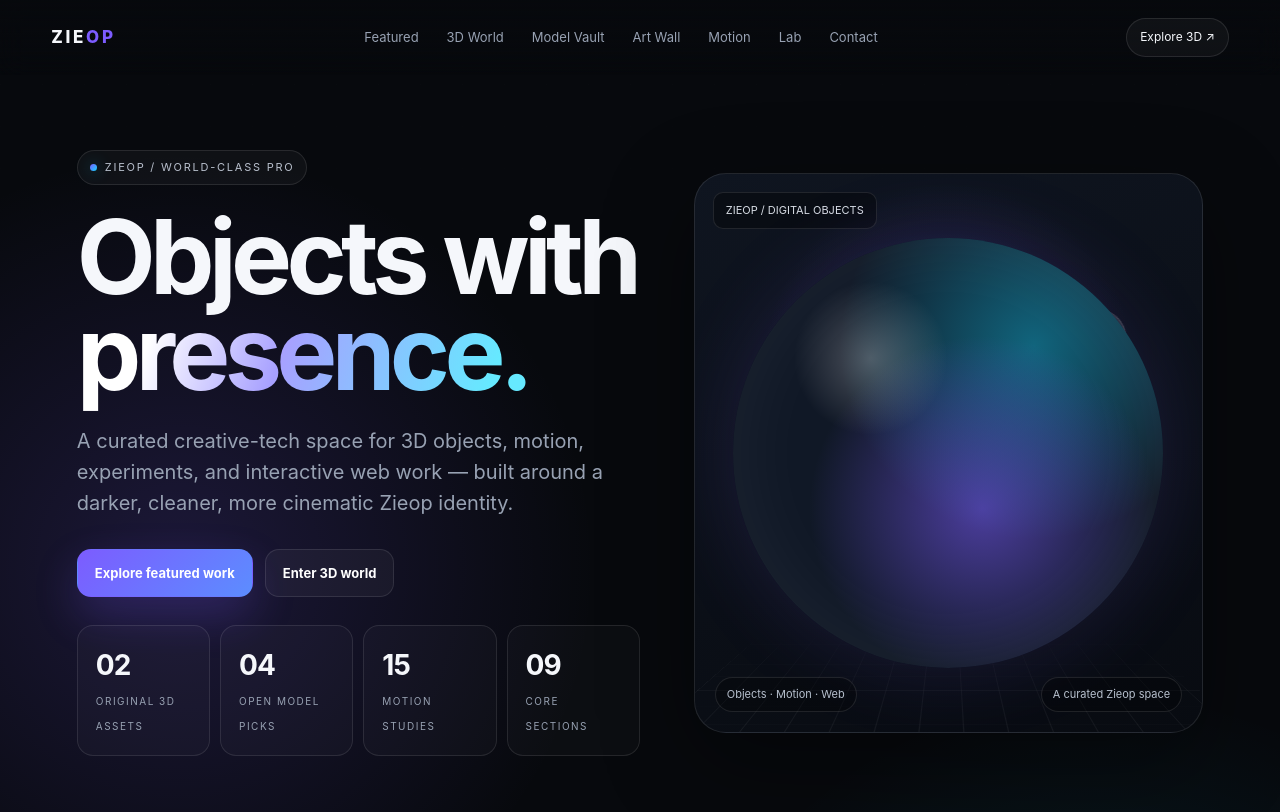
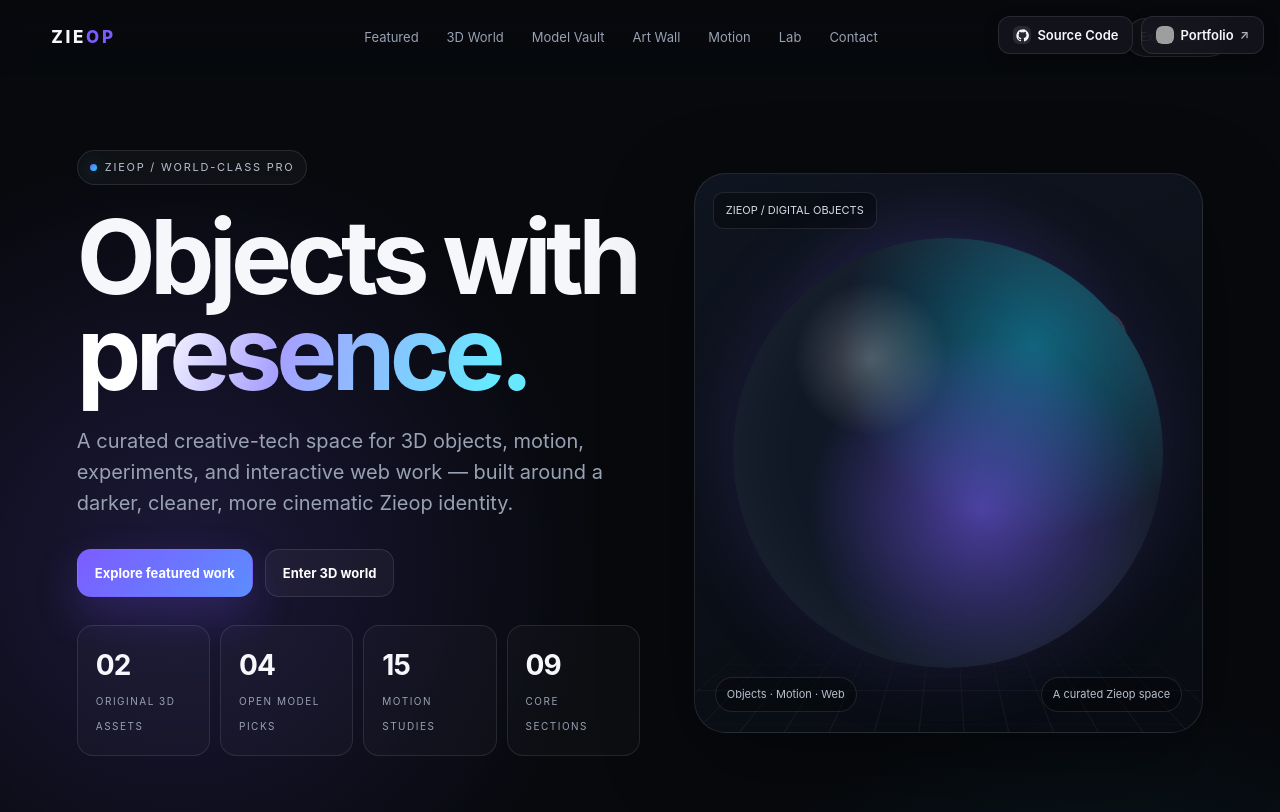
Before and after one commit to creativeai7intellizone-hub/zieop-3d-world, a plain HTML site: page index.html in a window 1280 px wide. Shown: the top 812 px of the page. Drawn offline with Linux system fonts and the light colour scheme; some packages are replaced by stand-ins of ours; grey boxes are pictures that could not be loaded; a script that the page names is missing.

Commit message:
feat: add corner buttons (GitHub source + Portfolio)

```diff
--- a/index.html
+++ b/index.html
@@ -202,6 +202,79 @@ footer p{color:var(--muted);font-size:12px;max-width:500px}
 </head>
 
 <body>
+
+<!-- ========== Zieop-style corner buttons ========== -->
+<style>
+.corner-btn-group {
+  position: fixed;
+  top: 16px;
+  right: 16px;
+  z-index: 9999;
+  display: flex;
+  gap: 8px;
+  font-family: Inter, system-ui, sans-serif;
+}
+.corner-btn {
+  display: inline-flex;
+  align-items: center;
+  gap: 6px;
+  padding: 8px 14px;
+  border-radius: 12px;
+  font-size: 13px;
+  font-weight: 600;
+  text-decoration: none;
+  background: rgba(20, 20, 30, 0.85);
+  backdrop-filter: blur(12px);
+  -webkit-backdrop-filter: blur(12px);
+  border: 1px solid rgba(255, 255, 255, 0.1);
+  color: #f5f7fb;
+  box-shadow: 0 4px 14px rgba(0, 0, 0, 0.3);
+  transition: transform .25s ease, border-color .25s ease, background .25s ease;
+}
+.corner-btn:hover {
+  transform: translateY(-2px);
+  border-color: rgba(124, 92, 255, 0.6);
+  background: rgba(40, 30, 70, 0.9);
+}
+.corner-btn-icon {
+  width: 18px;
+  height: 18px;
+  flex: 0 0 18px;
+  border-radius: 6px;
+  background: rgba(255,255,255,0.1);
+  display: inline-flex;
+  align-items: center;
+  justify-content: center;
+  overflow: hidden;
+}
+.corner-btn-icon img {
+  width: 100%;
+  height: 100%;
+  border-radius: 6px;
+  object-fit: cover;
+}
+.corner-btn-icon svg { width: 13px; height: 13px; fill: currentColor; }
+.corner-btn-arrow { font-size: 12px; opacity: 0.7; }
+@media (max-width: 600px) {
+  .corner-btn { padding: 7px 11px; font-size: 11.5px; }
+  .corner-btn-group { top: 12px; right: 12px; gap: 6px; }
+}
+</style>
+<div class="corner-btn-group">
+  <a href="https://github.com/creativeai7intellizone-hub/zieop-3d-world" target="_blank" rel="noopener noreferrer" class="corner-btn">
+    <span class="corner-btn-icon">
+      <svg viewBox="0 0 24 24"><path d="M12 .7a11.3 11.3 0 0 0-3.58 22c.57.1.78-.25.78-.55v-2.1c-3.18.69-3.85-1.34-3.85-1.34-.52-1.32-1.27-1.67-1.27-1.67-1.04-.71.08-.7.08-.7 1.15.08 1.76 1.18 1.76 1.18 1.02 1.75 2.67 1.25 3.32.96.1-.74.4-1.25.72-1.54-2.54-.29-5.2-1.27-5.2-5.66 0-1.25.45-2.27 1.18-3.07-.12-.29-.51-1.45.11-3.02 0 0 .96-.31 3.12 1.17a10.8 10.8 0 0 1 5.68 0c2.16-1.48 3.12-1.17 3.12-1.17.62 1.57.23 2.73.11 3.02.73.8 1.18 1.82 1.18 3.07 0 4.4-2.67 5.36-5.21 5.64.41.36.77 1.08.77 2.18v3.24c0 .3.21.65.79.54A11.3 11.3 0 0 0 12 .7"/></svg>
+    </span>
+    <span>Source Code</span>
+  </a>
+  <a href="https://wafikaium.com" target="_blank" rel="noopener noreferrer" class="corner-btn">
+    <span class="corner-btn-icon"><img src="portfolio-logo.png" alt="Portfolio"></span>
+    <span>Portfolio</span>
+    <span class="corner-btn-arrow">↗</span>
+  </a>
+</div>
+<!-- ========== end corner buttons ========== -->
+
 <a class="skip" href="#content">Skip to content</a>
 <nav class="nav" id="nav" aria-label="Primary navigation">
   <a class="logo" href="#top">ZIE<span>OP</span></a>
```
